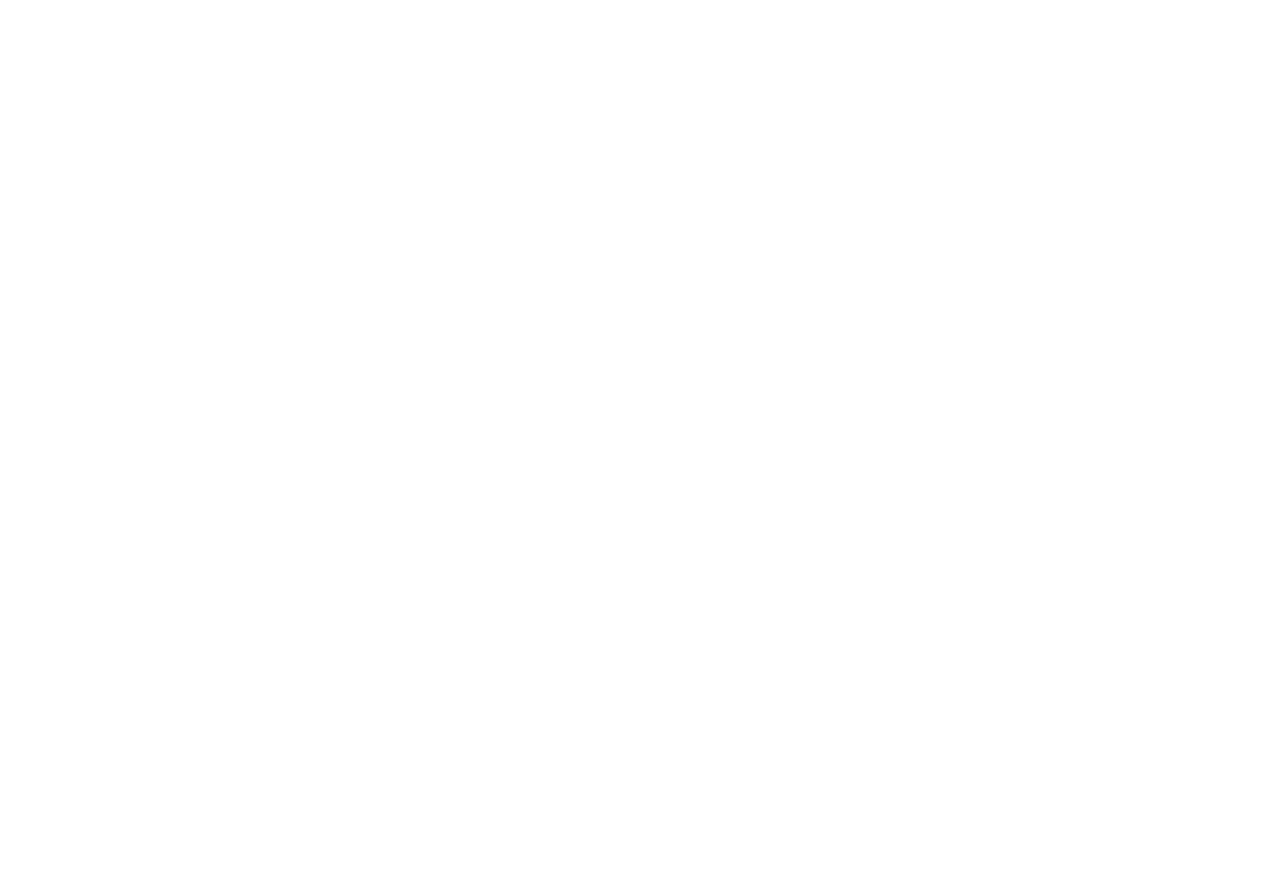
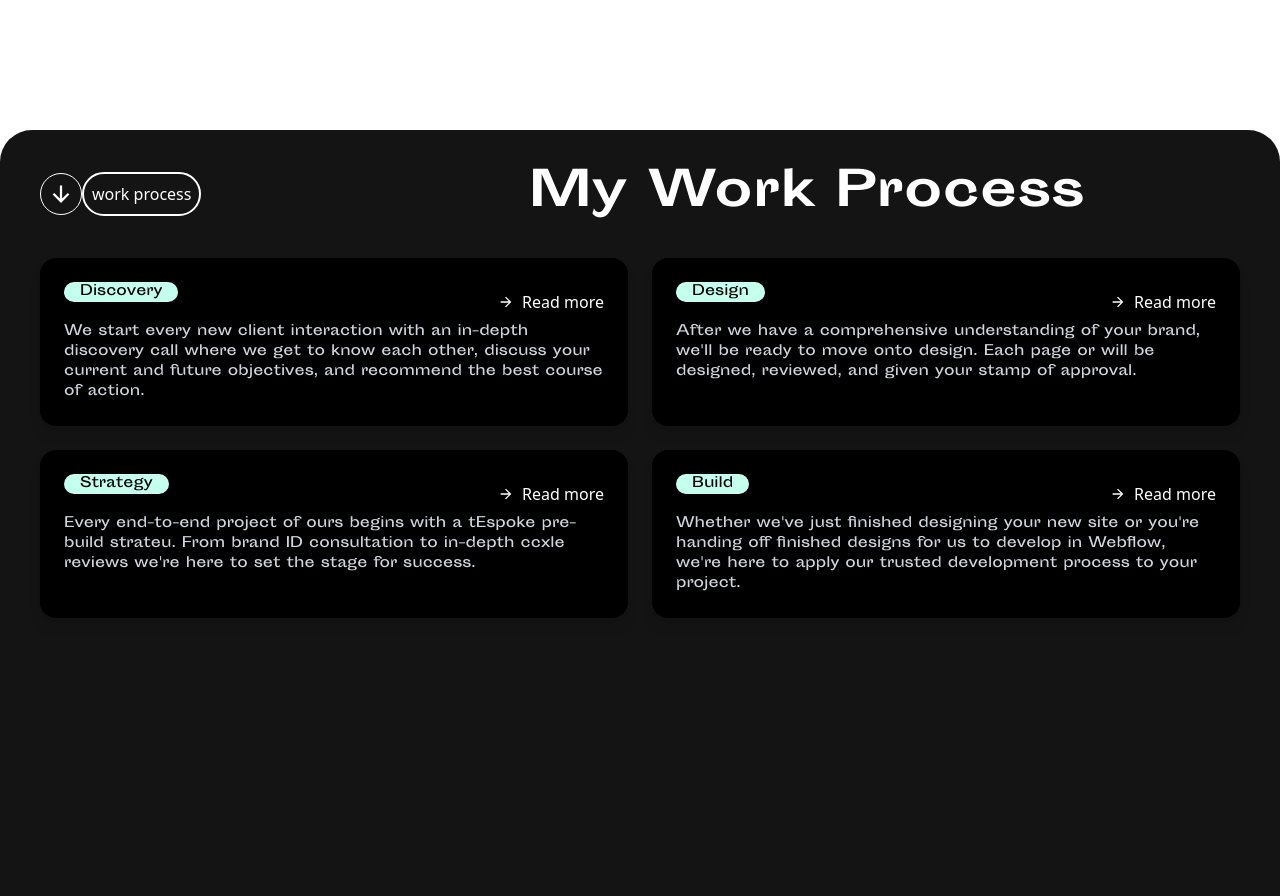
Before and after one commit to jubayer718/Devlop-me, a Next.js app: page / in a window 1280 px wide. Shown: the part 2500-3396 px from the top of the page. Before the commit the page ends 2518 px from the top, so only its background shows below. Built offline with nearby package versions, Linux system fonts and the light colour scheme.

Commit message:
working process section done.

```diff
--- a/src/app/page.tsx
+++ b/src/app/page.tsx
@@ -2,6 +2,7 @@
 import Hero from "@/components/layout/Hero";
 import Navbar from "@/components/layout/Navbar";
 import Services from "@/components/services/Services";
+import WorkProcess from "@/components/services/WorkProcess/WorkProcess";
 
 
 export default function Home() {
@@ -18,6 +19,9 @@
 
       {/* Services Section */}
       <Services />
+
+      {/* Working Process Section */}
+      <WorkProcess />
    </div>
   );
 }
--- a/src/components/layout/Extensive.tsx
+++ b/src/components/layout/Extensive.tsx
@@ -5,8 +5,8 @@
 import {IoArrowDownSharp } from "react-icons/io5";
 const Extensive = () => {
   return (
+    <div className="bg-[#141414] h-screen rounded-4xl p-6 ">
       <Container>
-    <div className="bg-[#000000] h-screen rounded-4xl p-6 ">
         <div className="flex items-center ">
           <span className="p-2 border rounded-full text-white"><IoArrowDownSharp size={24}/></span>
           <Button className="text-white p-2" label="why choose me?" outlined />
@@ -20,8 +20,8 @@
         </div>
 
         <SkillsSlider/>
+      </Container>
     </div>
-      </Container>
   );
 };
 
--- /dev/null
+++ b/src/components/services/WorkProcess/ProcessCard.tsx
@@ -0,0 +1,27 @@
+import { IoMdArrowForward } from "react-icons/io";
+
+interface ProcessCardProps {
+  description: string;
+  action?:string;
+  className?: string;
+}
+
+const ProcessCard = ({ description, action,className }: ProcessCardProps) => {
+  return (
+
+       <div className=" h-auto shrink-0 rounded-2xl bg-gradient-to-br bg-black hover:bg-[#C5FF41] p-6 text-white hover:text-black  shadow-lg
+      transition-transform duration-300 ease-in-out transform
+      hover:rotate-[4deg] hover:translate-y-1 hover:scale-105 hover:shadow-xl">
+        <div className="flex justify-between items-center ">
+          <span className="text-sm font-sporting hover:bg-black  bg-[#C5FFEE]  rounded-full mb-5 text-black hover:text-white px-4">{action}</span>
+        <div className="flex gap-2  items-center hover:underline"><IoMdArrowForward />
+        <button > Read more</button>
+         </div>
+    </div>
+      <p className="text-sm text-gray-300 font-sporting">{description}</p>
+    </div>
+
+  );
+};
+
+export default ProcessCard;
--- /dev/null
+++ b/src/components/services/WorkProcess/WorkProcess.tsx
@@ -0,0 +1,50 @@
+import { IoArrowDownSharp } from "react-icons/io5";
+import Button from "../../common/Button";
+import ProcessCard from "./ProcessCard";
+
+
+const WorkProcess = () => {
+
+  const processSteps = [
+    {
+
+      description: "We start every new client interaction with an in-depth discovery call where we get to know each other, discuss your current and future objectives, and recommend the best course of action.",
+      action: "Discovery",
+    },
+    {
+
+      description: "After we have a comprehensive understanding of your brand, we'll be ready to move onto design. Each page or will be designed, reviewed, and given your stamp of approval.",
+      action: "Design",
+    },
+    {
+
+      description: "Every end-to-end project of ours begins with a tEspoke pre-build strateu. From brand ID consultation to in-depth ccxle reviews we're here to set the stage for success.",
+      action: "Strategy",
+    },
+    {
+
+      description: "Whether we've just finished designing your new site or you're handing off finished designs for us to develop in Webflow, we're here to apply our trusted development process to your project.",
+      action: "Build",
+    }
+  ];
+  return (
+    <div className="bg-[#141414] h-screen rounded-4xl mt-32 p-10">
+      <div className="flex  items-center">
+      <div className="flex items-center ">
+          <span className="p-2 border rounded-full text-white"><IoArrowDownSharp size={24}/></span>
+          <Button className="text-white p-2" label="work process" outlined />
+      </div>
+      <h3 className="font-sporting font-bold text-5xl text-white w-96 mx-auto text-nowrap ">My Work Process</h3>
+     </div>
+
+      <div className="grid grid-cols-1 lg:grid-cols-2 gap-6 mt-10">
+        {processSteps.map((step, index) => (
+          <ProcessCard  key={index} {...step} />
+        ))}
+      </div>
+
+    </div>
+  );
+};
+
+export default WorkProcess;
```
